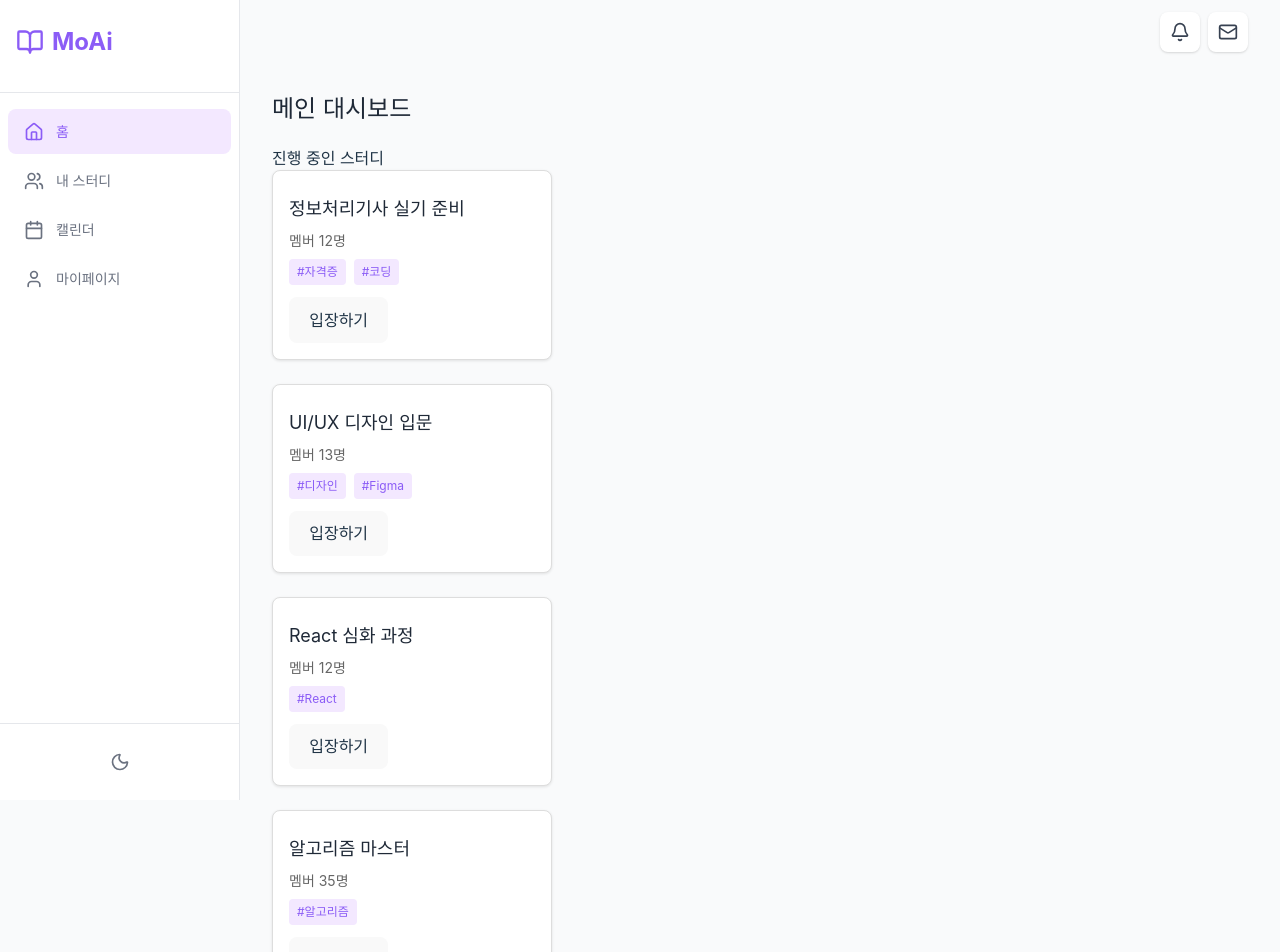
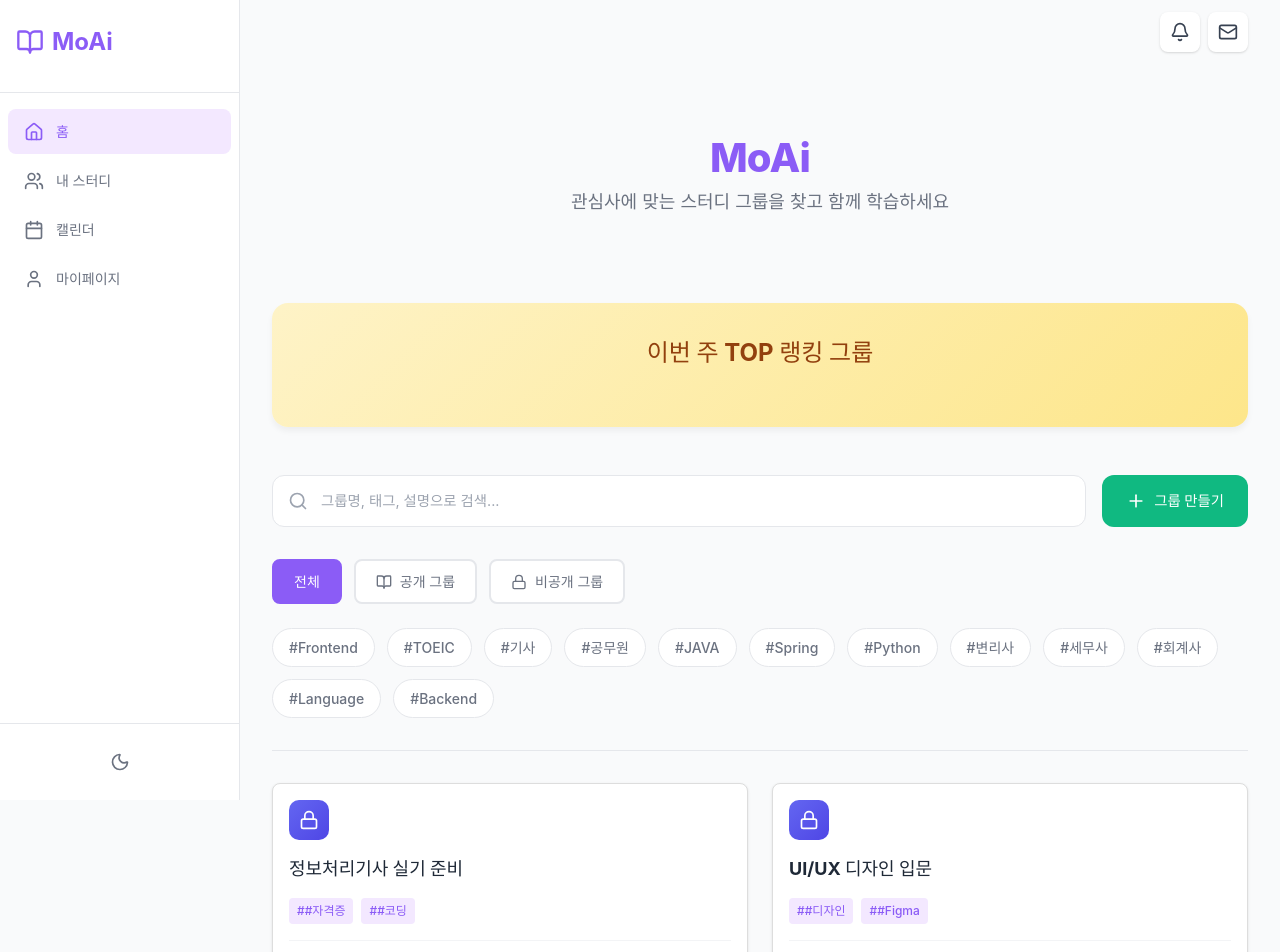
Before and after one commit to Venablo/2026_HSU_Capston_MoAI, a React (Vite) app: page /main in a window 1280 px wide. Shown: the top 952 px of the page. Built offline with nearby package versions, Linux system fonts and the light colour scheme.

Commit message:
홈(메인화면) 1차 구성

```diff
--- a/src/constants/mockData.ts
+++ b/src/constants/mockData.ts
@@ -1,4 +1,5 @@
 export interface Study {
+    isPrivate: boolean;
     id: number
     title: string
     status: 'active' | 'none'
@@ -18,7 +19,8 @@ export const mockStudies: Study[] = [
         memberCount: 12,
         startDate: '2024-01-01',
         endDate: '2024-04-30',
-        tags: ['#자격증', '#코딩']
+        tags: ['#자격증', '#코딩'],
+        isPrivate: true
     },
     {
         id: 2,
@@ -28,7 +30,8 @@ export const mockStudies: Study[] = [
         memberCount: 13,
         startDate: '2024-02-01',
         endDate: '2024-05-31',
-        tags: ['#디자인', '#Figma']
+        tags: ['#디자인', '#Figma'],
+        isPrivate: true
     },
     {
         id: 3,
@@ -38,7 +41,8 @@ export const mockStudies: Study[] = [
         memberCount: 12,
         startDate: '2024-01-15',
         endDate: '2024-06-15',
-        tags: ['#React']
+        tags: ['#React'],
+        isPrivate: true,
     },
     {
         id: 4,
@@ -48,6 +52,7 @@ export const mockStudies: Study[] = [
         memberCount: 35,
         startDate: '2023-09-01',
         endDate: '2023-12-31',
-        tags: ['#알고리즘']
+        tags: ['#알고리즘'],
+        isPrivate: false,
     }
 ]
--- a/src/pages/main/MainPage.css
+++ b/src/pages/main/MainPage.css
@@ -1,65 +1,328 @@
+/* Main */
 .main-page {
     padding: 0;
     max-width: 1400px;
     margin: 0 auto;
     width: 100%;
+    animation: fadeIn 0.5s ease-in;
 }
 
-.main-page h1 {
-    font-size: 1.5rem;
-    margin-bottom: 1.5rem;
-    color: #1F2937;
+/* Header Section */
+.main-header {
+    text-align: center;
+    margin-bottom: 3rem;
+    padding: 2rem 0;
 }
 
+.main-logo {
+    color: #8B5CF6;
+    margin-bottom: 1rem;
+    animation: float 3s ease-in-out infinite;
+}
+
+.main-header h1 {
+    font-size: 2.5rem;
+    font-weight: 800;
+    color: #8B5CF6;
+    margin: 0.5rem 0;
+    letter-spacing: -0.02em;
+}
+
+.main-subtitle {
+    font-size: 1.125rem;
+    color: #6B7280;
+    margin: 0.5rem 0;
+}
+
+/* TOP Ranking Section */
+.top-ranking-section {
+    background: linear-gradient(135deg, #FEF3C7 0%, #FDE68A 100%);
+    border-radius: 16px;
+    padding: 2rem;
+    margin-bottom: 3rem;
+    box-shadow: 0 4px 6px rgba(0, 0, 0, 0.05);
+}
+
+.section-title {
+    font-size: 1.5rem;
+    font-weight: 700;
+    color: #92400E;
+    margin: 0 0 1.5rem 0;
+    text-align: center;
+}
+
+.top-ranking-grid {
+    display: grid;
+    grid-template-columns: repeat(3, 1fr);
+    gap: 1.5rem;
+}
+
+.ranking-card {
+    background: white;
+    border-radius: 12px;
+    padding: 2rem 1.5rem;
+    text-align: center;
+    cursor: pointer;
+    transition: all 0.3s ease;
+    position: relative;
+    overflow: hidden;
+}
+
+.ranking-card::before {
+    content: '';
+    position: absolute;
+    top: 0;
+    left: 0;
+    right: 0;
+    height: 4px;
+    transition: all 0.3s ease;
+}
+
+/* Search Section */
+.search-section {
+    display: flex;
+    gap: 1rem;
+    margin-bottom: 2rem;
+}
+
+.search-bar {
+    flex: 1;
+    position: relative;
+    display: flex;
+    align-items: center;
+}
+
+.search-icon {
+    position: absolute;
+    left: 1rem;
+    color: #9CA3AF;
+    pointer-events: none;
+}
+
+.search-bar input {
+    width: 100%;
+    padding: 0.9rem 1rem 0.9rem 3rem;
+    border: 1px solid #E5E7EB;
+    border-radius: 12px;
+    font-size: 0.9rem;
+    transition: all 0.2s;
+    background: white;
+}
+
+.search-bar input:focus {
+    outline: none;
+    border-color: #8B5CF6;
+    box-shadow: 0 0 0 3px rgba(139, 92, 246, 0.1);
+}
+
+.create-group-btn {
+    display: flex;
+    align-items: center;
+    gap: 0.5rem;
+    padding: 0.875rem 1.5rem;
+    background: #10B981;
+    color: white;
+    border: none;
+    border-radius: 12px;
+    font-weight: 600;
+    font-size: 0.9rem;
+    cursor: pointer;
+    transition: all 0.2s;
+    white-space: nowrap;
+}
+
+.create-group-btn:hover {
+    background: #059669;
+    transform: translateY(-2px);
+    box-shadow: 0 4px 12px rgba(16, 185, 129, 0.3);
+}
+
+/* Filter Buttons */
+.filter-buttons {
+    display: flex;
+    gap: 0.75rem;
+    margin-bottom: 1.5rem;
+}
+
+.filter-btn {
+    display: flex;
+    align-items: center;
+    gap: 0.5rem;
+    padding: 0.625rem 1.25rem;
+    border: 2px solid #E5E7EB;
+    background: white;
+    border-radius: 8px;
+    font-size: 0.875rem;
+    font-weight: 500;
+    color: #6B7280;
+    cursor: pointer;
+    transition: all 0.2s;
+}
+
+.filter-btn:hover {
+    border-color: #8B5CF6;
+    color: #8B5CF6;
+}
+
+.filter-btn.active {
+    background: #8B5CF6;
+    border-color: #8B5CF6;
+    color: white;
+}
+
+/* Tag Filter */
+.tag-filter {
+    display: flex;
+    flex-wrap: wrap;
+    gap: 0.75rem;
+    margin-bottom: 2rem;
+    padding-bottom: 2rem;
+    border-bottom: 1px solid #E5E7EB;
+}
+
+.tag-filter-btn {
+    padding: 0.5rem 1rem;
+    border: 1px solid #E5E7EB;
+    background: white;
+    border-radius: 20px;
+    font-size: 0.875rem;
+    color: #6B7280;
+    cursor: pointer;
+    transition: all 0.2s;
+}
+
+.tag-filter-btn:hover {
+    border-color: #8B5CF6;
+    color: #8B5CF6;
+    background: #F3E8FF;
+}
+
+.tag-filter-btn.active {
+    background: #8B5CF6;
+    border-color: #8B5CF6;
+    color: white;
+}
+
+/* Study Grid */
 .study-grid {
     display: grid;
-    grid-template-columns: repeat(auto-fill, minmax(280px, 1fr));
+    grid-template-columns: repeat(auto-fill, minmax(320px, 1fr));
     gap: 1.5rem;
     margin-bottom: 3rem;
 }
 
 .study-card {
+    background: white;
     border-radius: 12px;
     padding: 1.5rem;
     cursor: pointer;
-    transition: all 0.2s;
-    background: white;
+    transition: all 0.3s ease;
     box-shadow: 0 1px 3px rgba(0, 0, 0, 0.1);
+    display: flex;
+    flex-direction: column;
+    border: 1px solid #F3F4F6;
 }
 
 .study-card:hover {
     transform: translateY(-4px);
-    box-shadow: 0 4px 12px rgba(0, 0, 0, 0.15);
+    box-shadow: 0 8px 16px rgba(0, 0, 0, 0.15);
+    border-color: #8B5CF6;
+}
+
+.card-header {
+    display: flex;
+    justify-content: space-between;
+    align-items: center;
+    margin-bottom: 1rem;
+}
+
+.study-icon {
+    width: 40px;
+    height: 40px;
+    border-radius: 10px;
+    display: flex;
+    align-items: center;
+    justify-content: center;
+    color: white;
+}
+
+.study-icon.public {
+    background: linear-gradient(135deg, #10B981, #059669);
+}
+
+.study-icon.private {
+    background: linear-gradient(135deg, #6366F1, #4F46E5);
 }
 
 .study-card h3 {
-    margin: 0.5rem 0;
     font-size: 1.125rem;
+    font-weight: 700;
     color: #1F2937;
+    margin: 0 0 0.75rem 0;
+    line-height: 1.4;
 }
 
-.study-card p {
+.study-description {
     font-size: 0.875rem;
     color: #6B7280;
-    margin: 0.5rem 0;
-}
-
-.member-info {
-    color: #9CA3AF;
-    font-size: 0.875rem;
+    margin: 0 0 1rem 0;
+    line-height: 1.5;
+    flex: 1;
 }
 
 .tags {
     display: flex;
+    flex-wrap: wrap;
     gap: 0.5rem;
-    flex-wrap: wrap;
-    margin: 0.75rem 0;
+    margin-bottom: 1rem;
 }
 
 .tag {
     font-size: 0.75rem;
     color: #8B5CF6;
-    background-color: #F3E8FF;
-    padding: 0.25rem 0.5rem;
-    border-radius: 4px;
+    background: #F3E8FF;
+    padding: 0.25rem 0.75rem;
+    border-radius: 12px;
+    font-weight: 500;
 }
+
+.card-footer {
+    display: flex;
+    justify-content: space-between;
+    align-items: center;
+    padding-top: 1rem;
+    border-top: 1px solid #F3F4F6;
+}
+
+.member-count {
+    display: flex;
+    align-items: center;
+    gap: 0.5rem;
+    color: #6B7280;
+    font-size: 0.875rem;
+}
+
+.status-badge {
+    padding: 0.375rem 0.75rem;
+    border-radius: 12px;
+    font-size: 0.75rem;
+    font-weight: 600;
+}
+
+.status-badge.active {
+    background: #DBEAFE;
+    color: #1E40AF;
+}
+
+.status-badge.none {
+    background: #FEE2E2;
+    color: #991B1B;
+}
+
+/* No Results */
+.no-results {
+    text-align: center;
+    padding: 4rem 0;
+    color: #9CA3AF;
+    font-size: 1.125rem;
+}
--- a/src/pages/main/MainPage.tsx
+++ b/src/pages/main/MainPage.tsx
@@ -1,61 +1,158 @@
+import { useState } from 'react'
 import { useNavigate } from 'react-router-dom'
+import { Search, Plus, BookOpen, Users, Lock } from 'lucide-react'
 import { mockStudies } from '../../constants/mockData'
 import './MainPage.css'
 
 export default function MainPage() {
     const navigate = useNavigate()
-    const activeStudies = mockStudies.filter(s => s.status === 'active')
-    const noneStudies = mockStudies.filter(s => s.status === 'none')
+    const [searchQuery, setSearchQuery] = useState('')
+    const [selectedFilter, setSelectedFilter] = useState<'all' | 'public' | 'private'>('all')
+    const [selectedTags, setSelectedTags] = useState<string[]>([])
+
+    // 태그 목록
+    const availableTags = [
+        '#Frontend', '#TOEIC', '#기사', '#공무원', '#JAVA',
+        '#Spring', '#Python', '#변리사', '#세무사', '#회계사',
+        '#Language', '#Backend'
+    ]
+
+    // 필터링된 스터디
+    const filteredStudies = mockStudies.filter(study => {
+        // 검색어 필터
+        if (searchQuery && !study.title.toLowerCase().includes(searchQuery.toLowerCase())) {
+            return false
+        }
+        // 공개/비공개 필터
+        if (selectedFilter === 'public' && study.isPrivate) return false
+        if (selectedFilter === 'private' && !study.isPrivate) return false
+        // 태그 필터
+        if (selectedTags.length > 0) {
+            const hasTag = study.tags.some(tag =>
+                selectedTags.some(selectedTag =>
+                    selectedTag.toLowerCase().includes(tag.toLowerCase())
+                )
+            )
+            if (!hasTag) return false
+        }
+        return true
+    })
+
+    const toggleTag = (tag: string) => {
+        setSelectedTags(prev =>
+            prev.includes(tag)
+                ? prev.filter(t => t !== tag)
+                : [...prev, tag]
+        )
+    }
 
     return (
         <div className="main-page">
-            <h1>메인 대시보드</h1>
+            {/* Header */}
+            <div className="main-header">
+                <h1>MoAi</h1>
+                <p className="main-subtitle">관심사에 맞는 스터디 그룹을 찾고 함께 학습하세요</p>
+            </div>
 
-            <h2>진행 중인 스터디</h2>
+            {/* TOP Ranking */}
+            <section className="top-ranking-section">
+                <h2 className="section-title"> 이번 주 TOP 랭킹 그룹</h2>
+                <div className="top-ranking-grid">
+
+                </div>
+            </section>
+
+            {/* Search & Filter */}
+            <section className="search-section">
+                <div className="search-bar">
+                    <Search size={20} className="search-icon" />
+                    <input
+                        type="text"
+                        placeholder="그룹명, 태그, 설명으로 검색..."
+                        value={searchQuery}
+                        onChange={(e) => setSearchQuery(e.target.value)}
+                    />
+                </div>
+                <button className="create-group-btn" onClick={() => navigate('')}>
+                    <Plus size={20} />
+                    <span>그룹 만들기</span>
+                </button>
+            </section>
+
+            {/* Filter Buttons */}
+            <div className="filter-buttons">
+                <button
+                    className={`filter-btn ${selectedFilter === 'all' ? 'active' : ''}`}
+                    onClick={() => setSelectedFilter('all')}
+                >
+                    전체
+                </button>
+                <button
+                    className={`filter-btn ${selectedFilter === 'public' ? 'active' : ''}`}
+                    onClick={() => setSelectedFilter('public')}
+                >
+                    <BookOpen size={16} />
+                    공개 그룹
+                </button>
+                <button
+                    className={`filter-btn ${selectedFilter === 'private' ? 'active' : ''}`}
+                    onClick={() => setSelectedFilter('private')}
+                >
+                    <Lock size={16} />
+                    비공개 그룹
+                </button>
+            </div>
+
+            {/* Tag Filter */}
+            <div className="tag-filter">
+                {availableTags.map(tag => (
+                    <button
+                        key={tag}
+                        className={`tag-filter-btn ${selectedTags.includes(tag) ? 'active' : ''}`}
+                        onClick={() => toggleTag(tag)}
+                    >
+                        {tag}
+                    </button>
+                ))}
+            </div>
+
+            {/* Study Grid */}
             <div className="study-grid">
-                {activeStudies.map(study => (
+                {filteredStudies.map(study => (
                     <div
                         key={study.id}
                         className="study-card"
                         onClick={() => navigate(`/study/${study.id}`)}
                     >
+                        <div className="card-header">
+                            <div className={`study-icon ${study.isPrivate ? 'private' : 'public'}`}>
+                                {study.isPrivate ? <Lock size={20} /> : <BookOpen size={20} />}
+                            </div>
+                        </div>
                         <h3>{study.title}</h3>
-                        <p>멤버 {study.memberCount}명</p>
                         <div className="tags">
                             {study.tags.map(tag => (
-                                <span key={tag} className="tag">{tag}</span>
+                                <span key={tag} className="tag">#{tag}</span>
                             ))}
                         </div>
-                        <button className="active-btn" onClick={(e) => {
-                            e.stopPropagation()
-                            navigate(`/study/${study.id}`)
-                        }}>
-                            입장하기
-                        </button>
-                    </div>
-                ))}
-                {noneStudies.map(study => (
-                    <div
-                        key={study.id}
-                        className="study-card"
-                        onClick={() => navigate(`/study/${study.id}`)}
-                    >
-                        <h3>{study.title}</h3>
-                        <p>멤버 {study.memberCount}명</p>
-                        <div className="tags">
-                            {study.tags.map(tag => (
-                                <span key={tag} className="tag">{tag}</span>
-                            ))}
+                        <div className="card-footer">
+                            <div className="member-count">
+                                <Users size={16} />
+                                <span>{study.memberCount}명</span>
+                            </div>
+                            <span className={`status-badge ${study.status}`}>
+                                {study.status === 'active' ? '진행중' : '모집중'}
+                            </span>
                         </div>
-                        <button onClick={(e) => {
-                            e.stopPropagation()
-                            navigate(`/study/${study.id}`)  //변경 필요 (alert로 신청하였습니다 띄우거나 해두기?)
-                        }}>
-                            신청하기
-                        </button>
                     </div>
                 ))}
             </div>
+
+            {filteredStudies.length === 0 && (
+                <div className="no-results">
+                    <p>검색 결과가 없습니다.</p>
+                </div>
+            )}
         </div>
     )
 }
```
